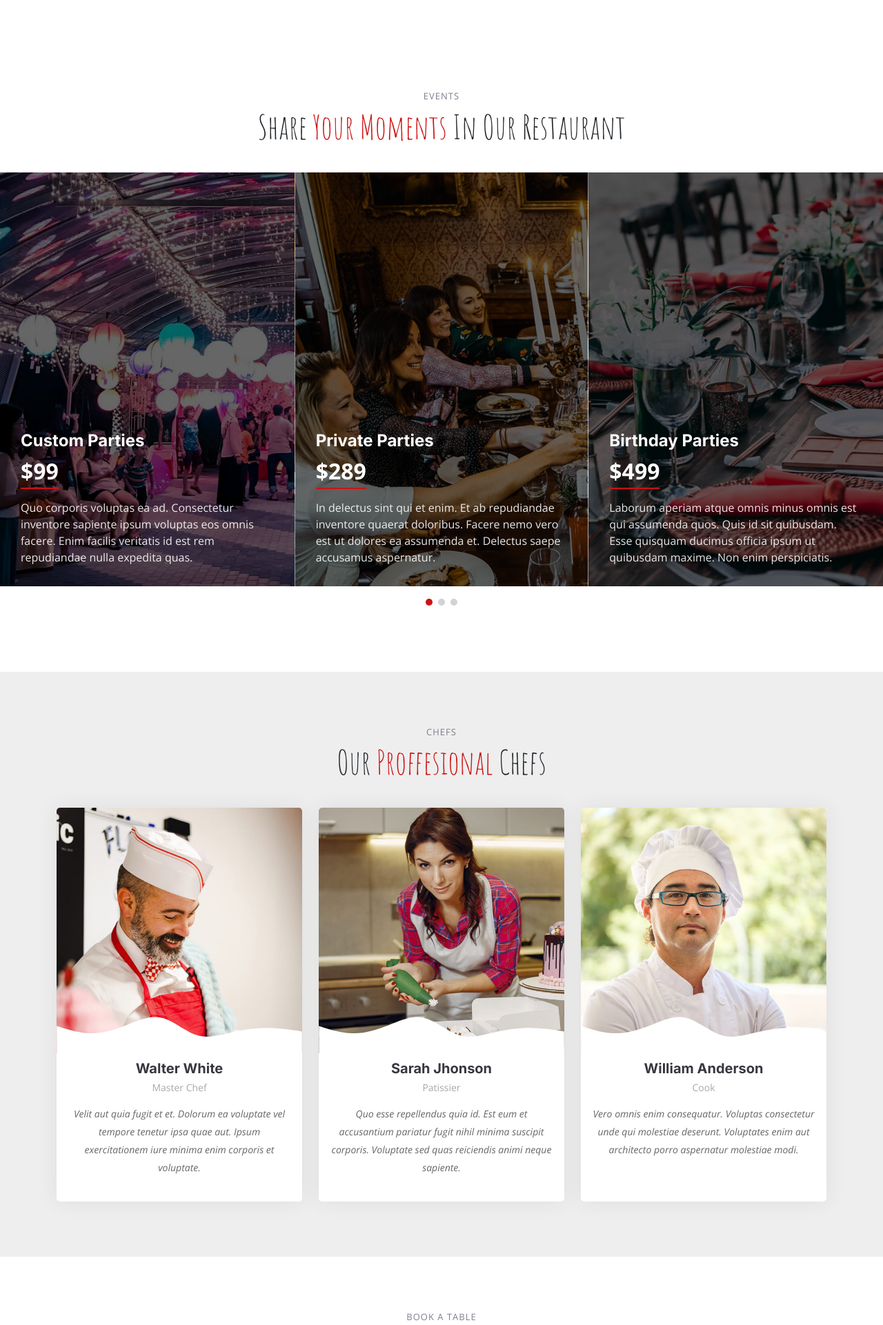
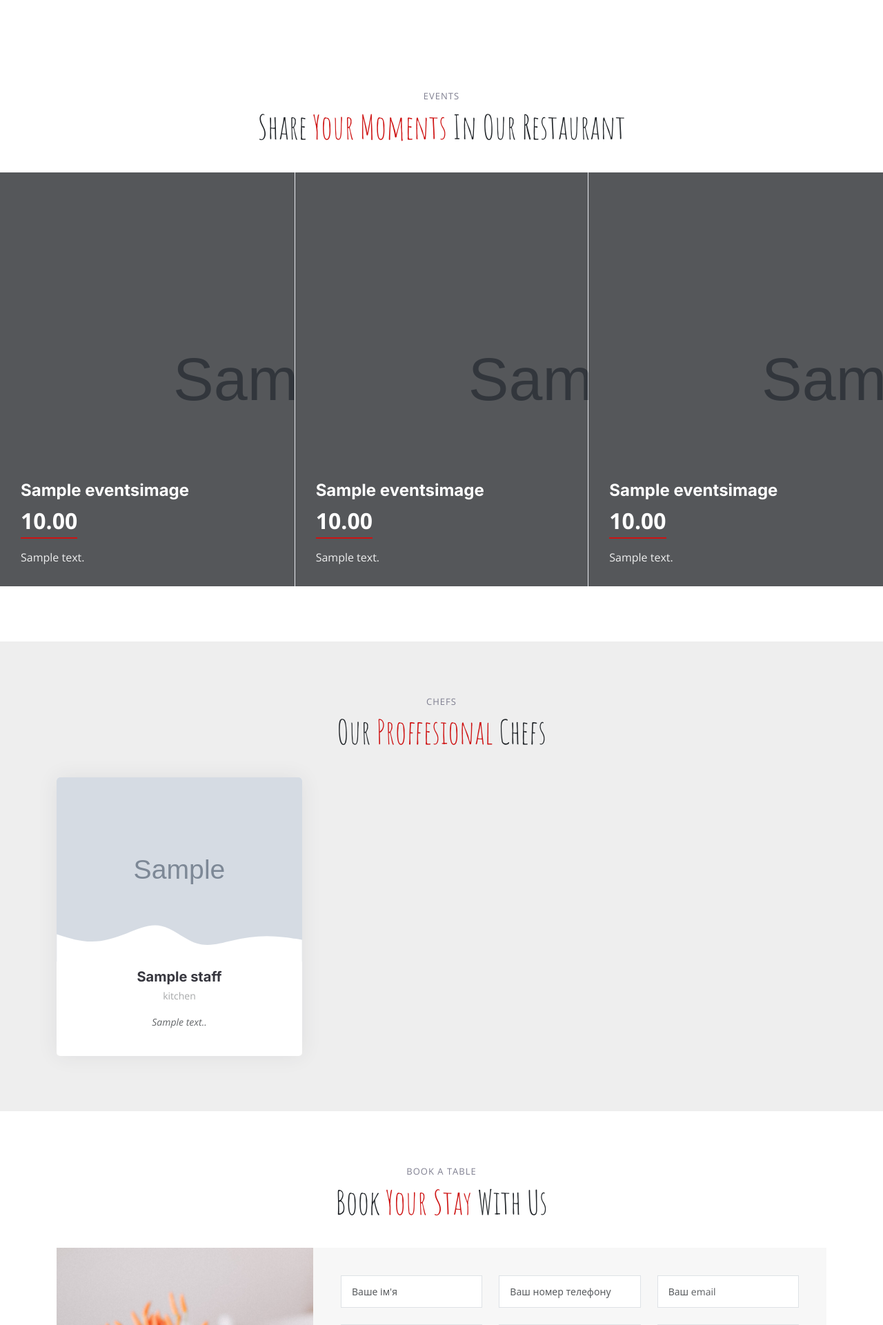
Before and after one commit to kramar17/Yummy, a Django app: page / in a window 1280 px wide. Shown: the part 618-2539 px from the top of the page at 69% size. Run offline with Django 5.2, Linux system fonts and the light colour scheme; tables that the repository leaves empty hold one stand-in row (values such as "Sample post"); grey boxes marked "Sample" are stand-in pictures; some libraries are stand-ins or nearby versions.

Commit message:
Add staff and events

```diff
--- a/main/models.py
+++ b/main/models.py
@@ -76,3 +76,42 @@ class Reservation(models.Model):
         verbose_name = 'Бронювання'
         verbose_name_plural = 'Бронювання'
         ordering = ['-date_created']
+
+
+class EventsImage(models.Model):
+    name = models.CharField(max_length=255)
+    image = models.ImageField(upload_to='events/')
+    price = models.DecimalField(max_digits=10, decimal_places=2)
+    description = models.TextField(blank=True, null=True)
+    is_visible = models.BooleanField(default=True)
+
+    def __str__(self):
+        return self.name
+
+    class Meta:
+        verbose_name = 'Фото івенту'
+        verbose_name_plural = 'Фото івентів'
+        ordering = ['name']
+
+
+class Staff(models.Model):
+    POSITION_CHOICES = [
+        ('kitchen', 'kitchen'),
+        ('bar', 'bar'),
+        ('waiter', 'waiter'),
+        ('manager', 'manager')
+    ]
+
+    name = models.CharField(max_length=100)
+    description = models.TextField()
+    position = models.CharField(max_length=10, choices=POSITION_CHOICES)
+    is_visible = models.BooleanField(default=True)
+    photo = models.ImageField(upload_to='staff/', blank=True, null=True)
+
+    def __str__(self):
+        return self.name
+
+    class Meta:
+        verbose_name = 'Персонал'
+        verbose_name_plural = 'Персонал'
+        ordering = ['position']
--- a/main/templates/events.html
+++ b/main/templates/events.html
@@ -3,36 +3,20 @@
 
         <div class="section-header">
           <h2>Events</h2>
-          <p>Share <span>Your Moments</span> In Our Restaurant</p>
+          <p>{{ title_events|safe }}</p>
         </div>
 
         <div class="slides-3 swiper" data-aos="fade-up" data-aos-delay="100">
           <div class="swiper-wrapper">
-
-            <div class="swiper-slide event-item d-flex flex-column justify-content-end" style="background-image: url(assets/img/events-1.jpg)">
-              <h3>Custom Parties</h3>
-              <div class="price align-self-start">$99</div>
+            {% for item in events %}
+            <div class="swiper-slide event-item d-flex flex-column justify-content-end" style="background-image:url('{{ item.image.url }}')">
+              <h3>{{ item}}</h3>
+              <div class="price align-self-start">{{ item.price}}</div>
               <p class="description">
-                Quo corporis voluptas ea ad. Consectetur inventore sapiente ipsum voluptas eos omnis facere. Enim facilis veritatis id est rem repudiandae nulla expedita quas.
+                {{ item.description}}
               </p>
             </div><!-- End Event item -->
-
-            <div class="swiper-slide event-item d-flex flex-column justify-content-end" style="background-image: url(assets/img/events-2.jpg)">
-              <h3>Private Parties</h3>
-              <div class="price align-self-start">$289</div>
-              <p class="description">
-                In delectus sint qui et enim. Et ab repudiandae inventore quaerat doloribus. Facere nemo vero est ut dolores ea assumenda et. Delectus saepe accusamus aspernatur.
-              </p>
-            </div><!-- End Event item -->
-
-            <div class="swiper-slide event-item d-flex flex-column justify-content-end" style="background-image: url(assets/img/events-3.jpg)">
-              <h3>Birthday Parties</h3>
-              <div class="price align-self-start">$499</div>
-              <p class="description">
-                Laborum aperiam atque omnis minus omnis est qui assumenda quos. Quis id sit quibusdam. Esse quisquam ducimus officia ipsum ut quibusdam maxime. Non enim perspiciatis.
-              </p>
-            </div><!-- End Event item -->
-
+            {% endfor %}
           </div>
           <div class="swiper-pagination"></div>
         </div>
--- a/main/templates/staff.html
+++ b/main/templates/staff.html
@@ -7,11 +7,11 @@
         </div>
 
         <div class="row gy-4">
-
+            {% for item in staff %}
           <div class="col-lg-4 col-md-6 d-flex align-items-stretch" data-aos="fade-up" data-aos-delay="100">
             <div class="chef-member">
               <div class="member-img">
-                <img src="assets/img/chefs/chefs-1.jpg" class="img-fluid" alt="">
+                <img src="{{ item.photo.url }}" class="img-fluid" alt="">
                 <div class="social">
                   <a href=""><i class="bi bi-twitter"></i></a>
                   <a href=""><i class="bi bi-facebook"></i></a>
@@ -20,51 +20,13 @@
                 </div>
               </div>
               <div class="member-info">
-                <h4>Walter White</h4>
-                <span>Master Chef</span>
-                <p>Velit aut quia fugit et et. Dolorum ea voluptate vel tempore tenetur ipsa quae aut. Ipsum exercitationem iure minima enim corporis et voluptate.</p>
+                <h4>{{ item.name }}</h4>
+                <span>{{ item.position }}</span>
+                <p> {{ item.description }}.</p>
               </div>
             </div>
           </div><!-- End Chefs Member -->
-
-          <div class="col-lg-4 col-md-6 d-flex align-items-stretch" data-aos="fade-up" data-aos-delay="200">
-            <div class="chef-member">
-              <div class="member-img">
-                <img src="assets/img/chefs/chefs-2.jpg" class="img-fluid" alt="">
-                <div class="social">
-                  <a href=""><i class="bi bi-twitter"></i></a>
-                  <a href=""><i class="bi bi-facebook"></i></a>
-                  <a href=""><i class="bi bi-instagram"></i></a>
-                  <a href=""><i class="bi bi-linkedin"></i></a>
-                </div>
-              </div>
-              <div class="member-info">
-                <h4>Sarah Jhonson</h4>
-                <span>Patissier</span>
-                <p>Quo esse repellendus quia id. Est eum et accusantium pariatur fugit nihil minima suscipit corporis. Voluptate sed quas reiciendis animi neque sapiente.</p>
-              </div>
-            </div>
-          </div><!-- End Chefs Member -->
-
-          <div class="col-lg-4 col-md-6 d-flex align-items-stretch" data-aos="fade-up" data-aos-delay="300">
-            <div class="chef-member">
-              <div class="member-img">
-                <img src="assets/img/chefs/chefs-3.jpg" class="img-fluid" alt="">
-                <div class="social">
-                  <a href=""><i class="bi bi-twitter"></i></a>
-                  <a href=""><i class="bi bi-facebook"></i></a>
-                  <a href=""><i class="bi bi-instagram"></i></a>
-                  <a href=""><i class="bi bi-linkedin"></i></a>
-                </div>
-              </div>
-              <div class="member-info">
-                <h4>William Anderson</h4>
-                <span>Cook</span>
-                <p>Vero omnis enim consequatur. Voluptas consectetur unde qui molestiae deserunt. Voluptates enim aut architecto porro aspernatur molestiae modi.</p>
-              </div>
-            </div>
-          </div><!-- End Chefs Member -->
-
+            {% endfor %}
         </div>
 
       </div>
--- a/main/views.py
+++ b/main/views.py
@@ -1,7 +1,7 @@
 from django.http import HttpResponse
 from django.shortcuts import render, redirect
 from django.contrib import messages
-from .models import DishCategory, Dish, Gallery
+from .models import DishCategory, Dish, Gallery, EventsImage, Staff
 from .forms import ReservationForm
 from django.views.generic import TemplateView
 
@@ -20,12 +20,17 @@ class IndexView(TemplateView):
         categories = DishCategory.objects.filter(is_visible=True)
         gallery = Gallery.objects.all()
         form = ReservationForm()
+        events = EventsImage.objects.all()
+        staff = Staff.objects.filter(is_visible=True)
 
         context['title_menu'] = 'Check Our <span>Yummy Menu</span>'
         context['title_gallery'] = 'Check <span>Our Gallery</span>'
+        context['title_events'] = 'Share <span>Your Moments</span> In Our Restaurant'
         context['categories'] = categories
         context['gallery'] = gallery
         context['form'] = form
+        context['events'] = events
+        context['staff'] = staff
 
         return context
 
```
Also changed, not shown: main/admin.py (+28 -2 lines).
